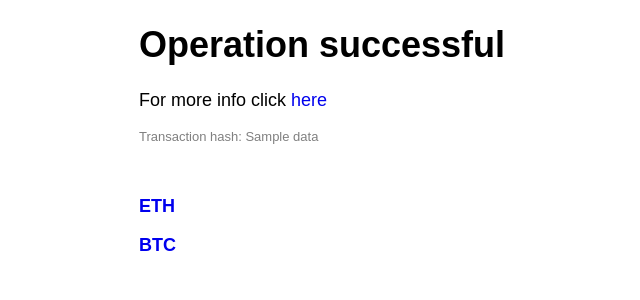
After one commit to BRomanchuk/crypto-wallet, a Flask app: template templates/transaction.html in a window 1280 px wide. The commit adds this page. Shown: the top 300 px of the page, without its empty margins (318-958 px from the left). Run offline with Flask 2, Linux system fonts and the light colour scheme; the template is opened without the code that fills it: most values are stand-ins (such as "Sample title", 1, 10 or a date in 2020).

Commit message:
upd for mvp

```diff
--- a/controllers.py
+++ b/controllers.py
@@ -16,3 +16,8 @@ def render_currency(currency):
         'amount': amount
     }
     return render_template('currency.html', data=data)
+
+
+def render_success(tx_hash):
+    data = str(tx_hash)
+    return render_template('transaction.html', data=data)
--- a/crypto/currencies/bitcoin.py
+++ b/crypto/currencies/bitcoin.py
@@ -10,4 +10,4 @@ class Bitcoin:
         return address
 
     def transfer(self, receiver, amount):
-        return 'Success', 200
+        return 'hash'
--- a/crypto/currencies/ethereum.py
+++ b/crypto/currencies/ethereum.py
@@ -27,4 +27,5 @@ class Ethereum:
         }
         signed_tx = self.web.eth.account.signTransaction(tx, currencies['eth']['private'])
         tx_hash = self.web.eth.sendRawTransaction(signed_tx.rawTransaction)
-        return 'Success', 200
+        tx_dict = dict(self.web.eth.get_transaction(tx_hash))
+        return bytes.hex(tx_dict['hash'])
--- a/routes.py
+++ b/routes.py
@@ -1,6 +1,6 @@
 from flask import current_app as app
 from flask import request
-from controllers import start_page, render_currency
+from controllers import start_page, render_currency, render_success
 from crypto import transfer
 
 
@@ -20,4 +20,5 @@ def currency(curr):
 def my_form_post():
     receiver = request.form.get('receiver')
     amount = request.form.get('amount')
-    return transfer(receiver, amount)
+    tx_hash = transfer('eth', receiver, amount)
+    return render_success(tx_hash), 200
--- /dev/null
+++ b/templates/transaction.html
@@ -0,0 +1,18 @@
+{% extends 'base.html' %}
+
+{% block head %}
+<title>Crypto Wallet</title>
+{% endblock %}
+
+{% block body %}
+<div class="content">
+    <h1>Operation successful</h1>
+    <p>For more info click <a href="https://ropsten.etherscan.io/tx/0x{{ data }}">here</a></p>
+    <p style="font-size: small; color: gray">Transaction hash: {{ data }}</p>
+
+    <br>
+
+    <p><b><a href="../eth">ETH</a></b></p>
+    <p><b><a href="../btc">BTC</a></b></p>
+</div>
+{% endblock %}
```
Also changed, not shown: templates/currency.html (+7 -1 lines).
